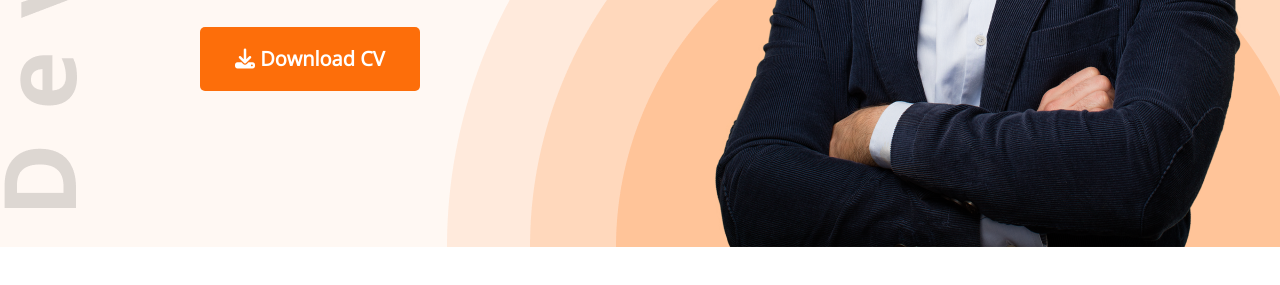
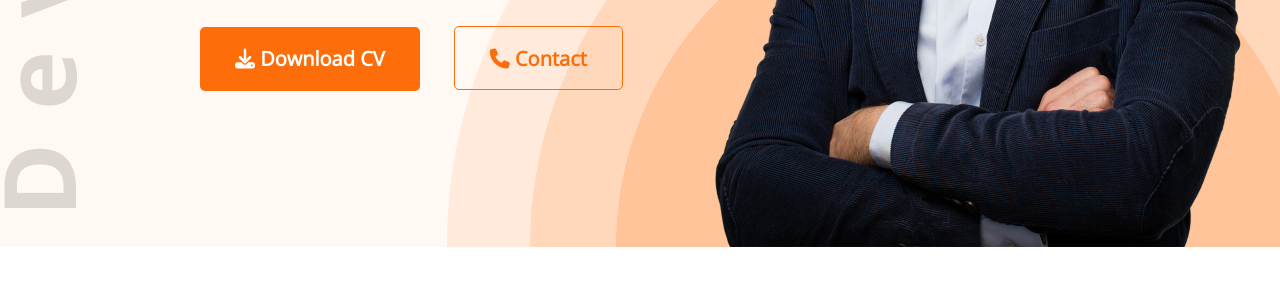
Before and after one commit to Asmaul-Shahana/demo-portfolio, a plain HTML site: page index.html in a window 1280 px wide. Shown: the part 593-878 px from the top of the page. Drawn offline with nearby package versions, Linux system fonts and the light colour scheme.

Commit message:
final commit

```diff
--- a/index.html
+++ b/index.html
@@ -35,6 +35,7 @@
                 <p class="banner-description">Shot what able cold new see hold. Friendly as an betrayed formerly he.
                     Morning because as to society behaved moments.</p>
                 <button class="btn-primary"><i class="fa-solid fa-download"></i> Download CV</button>
+                <button class="btn-phone"><i class="fa-solid fa-phone"></i> Contact</button>
             </div>
             <img src="images/hardy.png" alt="hardy">
         </div>
--- a/styles/portfolio.css
+++ b/styles/portfolio.css
@@ -30,6 +30,19 @@ nav {
     font-weight: 700;
     font-size: 20px;
     padding: 18px 35px;
+}
+
+.btn-phone {
+    height: 64px;
+    padding: 18px 35px;
+    font-weight: 700;
+    font-size: 20px;
+    text-align: center;
+    color: #FD6E0A;
+    border: 1px solid #FD6E0A;
+    border-radius: 5px;
+    background: none;
+    margin-left: 30px;
 }
 
 .nav-title {
```
